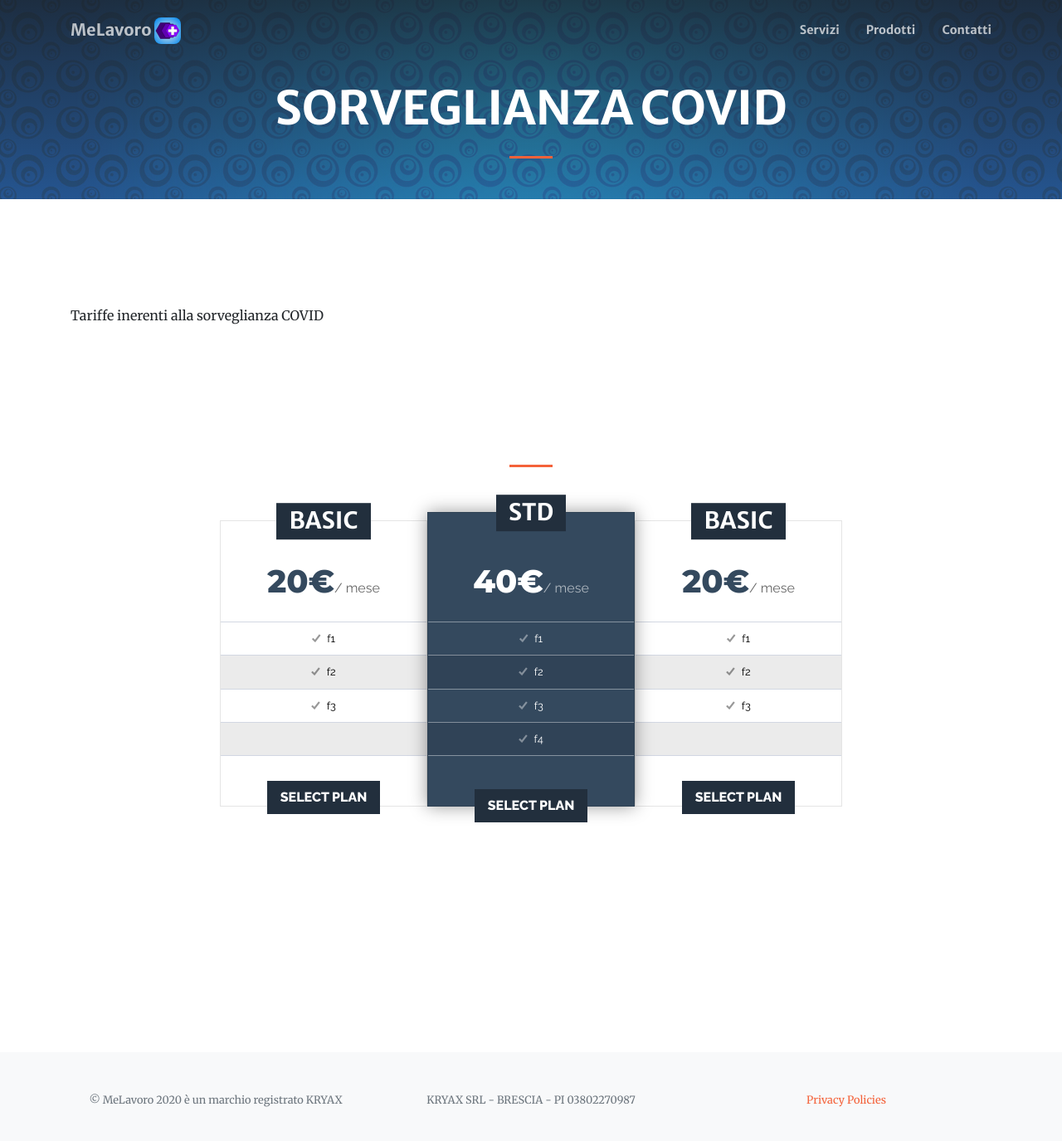
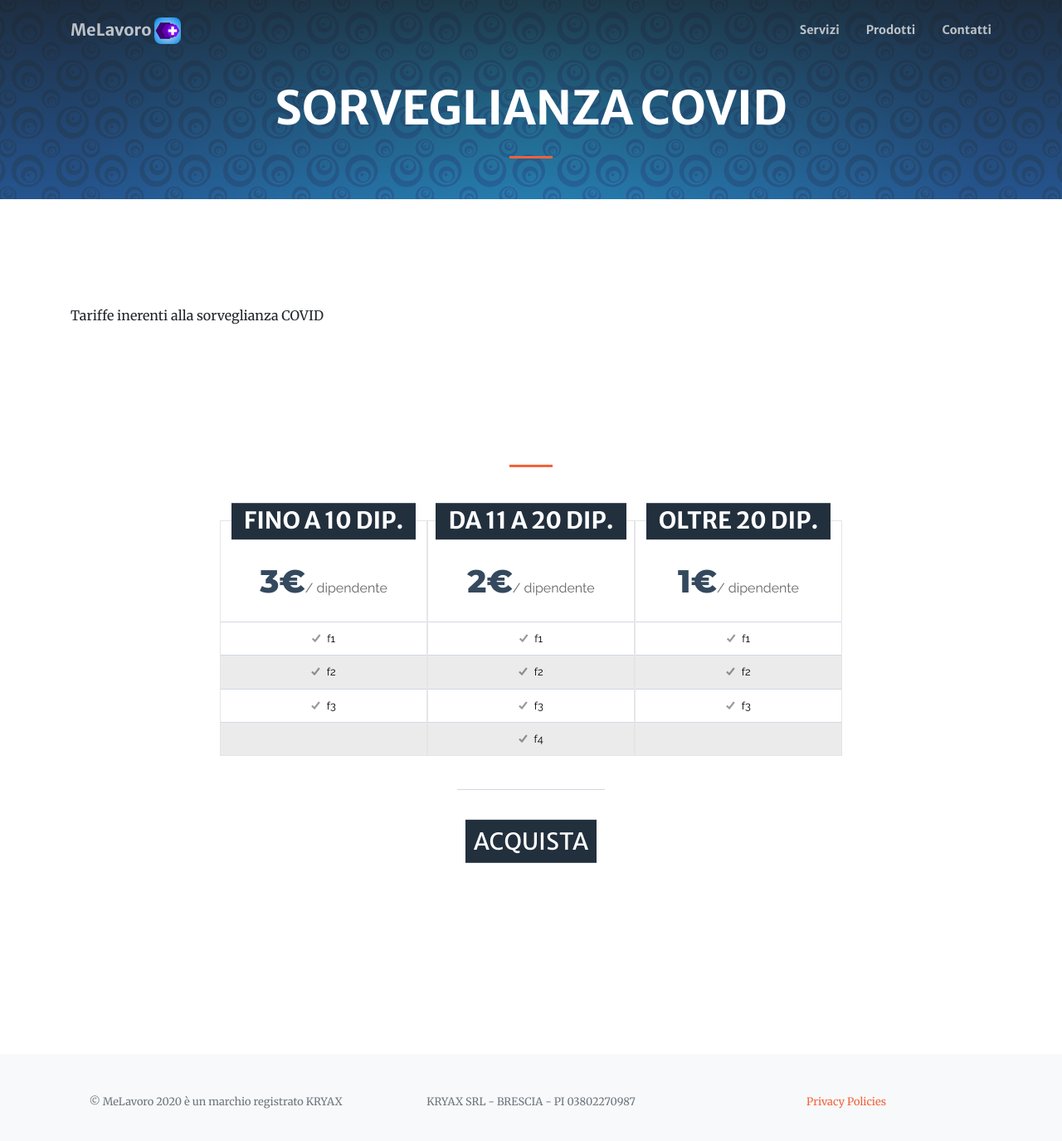
Before and after one commit to MattiaDucci/melavoro, a Jekyll site: the page built from _pricing/covid_surveillance.md, in a window 1280 px wide and 1385 px high. Shown: the top 1375 px of the window at 83% size. Built offline with Jekyll 4.4.1, drawn with Linux system fonts in a browser that asks for light colours; nearby versions of some CDN libraries.

Commit message:
aggiornati codici sorveglianza covid e css

```diff
--- a/_data/pricing/covid_surveillance.yml
+++ b/_data/pricing/covid_surveillance.yml
@@ -1,23 +1,24 @@
-frequency: mese
+frequency: dipendente
+cod: bb4855ab-8b10-4edf-b651-11999a4939db
 plans:
-  - name: basic
-    price: 20€
+  - name: fino a 10 dip.
+    price: 3€
     highlighted: false
     features:
       - f1
       - f2
       - f3
       - "" #per avere delle tabelle lunghe uguali è importante avere lo stesso numero di righe in tutti i piani
-  - name: std
-    price: 40€
-    highlighted: true
+  - name: da 11 a 20 dip.
+    price: 2€
+    highlighted: false
     features:
       - f1
       - f2
       - f3
       - f4
-  - name: basic
-    price: 20€
+  - name: oltre 20 dip.
+    price: 1€
     highlighted: false
     features:
       - f1
--- a/_includes/pricing.html
+++ b/_includes/pricing.html
@@ -5,5 +5,12 @@
     <div class="row justify-content-center">
         {% include pricing_table.html %}
     </div>
+    {% if include.target == "covid_surveillance" %}
+        <div class="row justify-content-center">
+            <div class="snip1214" style="margin: 0;">
+                <div class="plan-select"><a href="{{ site.payment_url }}?plan_cod={{ pricing.cod }}" style="padding: inherit;"><h3>Acquista</h3></a></div>
+            </div>
+        </div>
+    {% endif %}
     </div>
 </section>
--- a/_includes/pricing_table.html
+++ b/_includes/pricing_table.html
@@ -14,7 +14,9 @@
           <li><i class="ion-checkmark" {% if feature.size == 0 %} style="opacity: 0;"{% endif %}></i>{{feature}}</li>
         {% endfor %}
       </ul>
-      <div class="plan-select"><a href="{{ site.payment_url }}?plan_cod={{ plan["cod"] }}">Select Plan</a></div>
+      {% if include.target != "covid_surveillance" %}
+        <div class="plan-select"><a href="{{ site.payment_url }}?plan_cod={{ plan["cod"] }}">Select Plan</a></div>
+      {% endif %}
     </div>
   {% endfor %}
 </div>
--- a/_sass/_pricing_table.scss
+++ b/_sass/_pricing_table.scss
@@ -41,6 +41,7 @@
   color: #ffffff;
   text-transform: uppercase;
 }
+
 .snip1214 .plan-cost {
   padding: 0px 10px 20px;
 }
```
